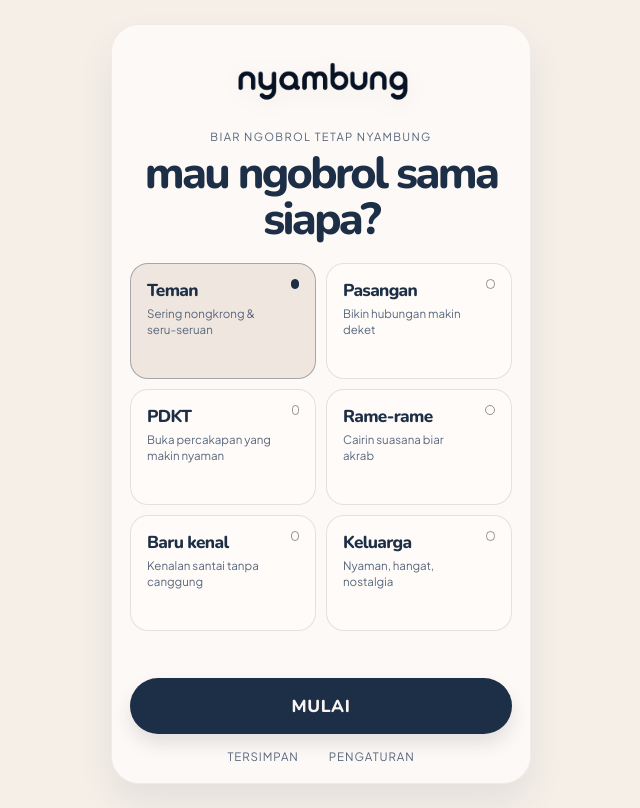
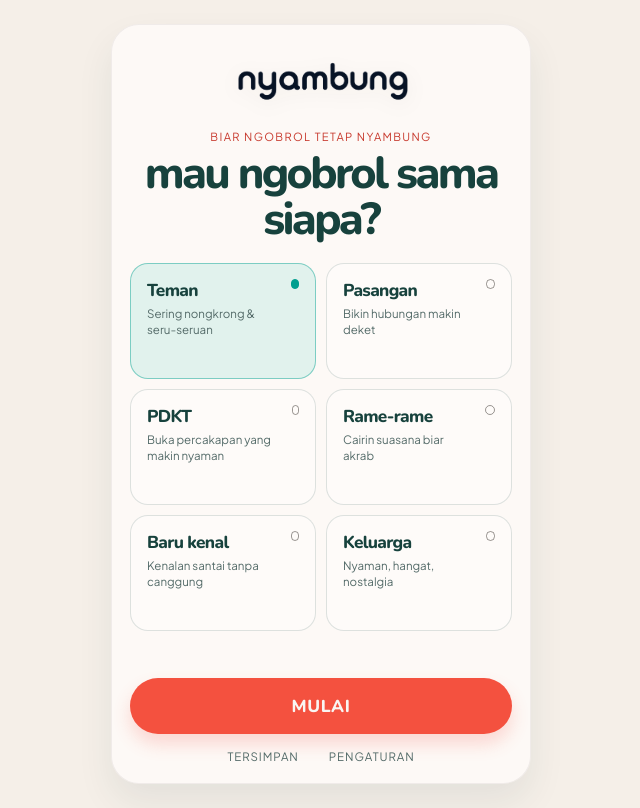
Before and after one commit to royhanmh/nyambung, a React (Vite) app: page / in a window 1280 px wide. Shown: the whole page, without its empty margins (319-959 px from the left). Built offline with nearby package versions, Linux system fonts and the light colour scheme.

Commit message:
Refactor color variables and update button styles for improved UI consistency

```diff
--- a/src/styles.css
+++ b/src/styles.css
@@ -5,10 +5,15 @@
   --bg: #f5efe8;
   --panel: #fffdfb;
   --panel-strong: #efe6df;
-  --ink: #1d2f46;
-  --muted: #58677d;
-  --line: rgba(29, 47, 70, 0.12);
-  --shadow: 0 18px 36px rgba(29, 47, 70, 0.08);
+  --ink: #17423d;
+  --muted: #536a68;
+  --line: rgba(23, 66, 61, 0.14);
+  --orange: #f4513f;
+  --orange-dark: #c83c30;
+  --green: #009f8f;
+  --green-dark: #00796f;
+  --green-soft: #e1f2ed;
+  --shadow: 0 18px 36px rgba(23, 66, 61, 0.08);
   --font-display: "Nunito", "Arial Rounded MT Bold", "Segoe UI", sans-serif;
   --font-body: "Plus Jakarta Sans", "Segoe UI", sans-serif;
 }
@@ -79,7 +84,7 @@
 
 .eyebrow {
   margin: 0 0 8px;
-  color: var(--muted);
+  color: var(--orange-dark);
   font-size: 0.7rem;
   letter-spacing: 0.12em;
   text-transform: uppercase;
@@ -117,8 +122,8 @@
 }
 
 .option-card.is-active {
-  background: var(--panel-strong);
-  border-color: rgba(29, 47, 70, 0.35);
+  background: var(--green-soft);
+  border-color: rgba(0, 159, 143, 0.45);
 }
 
 .option-copy {
@@ -150,8 +155,8 @@
 }
 
 .dot.show {
-  background: var(--ink);
-  border-color: var(--ink);
+  background: var(--green);
+  border-color: var(--green);
 }
 
 .section-block {
@@ -193,8 +198,8 @@
 
 .segment.is-active,
 .chip.is-active {
-  background: var(--panel-strong);
-  border-color: rgba(29, 47, 70, 0.35);
+  background: var(--green-soft);
+  border-color: rgba(0, 159, 143, 0.45);
 }
 
 .chip-list {
@@ -210,7 +215,7 @@
 
 .depth-slider {
   width: 100%;
-  accent-color: var(--ink);
+  accent-color: var(--green);
 }
 
 .depth-readout {
@@ -236,15 +241,20 @@
 }
 
 .primary-button {
-  background: var(--ink);
+  background: var(--orange);
   color: #f9f5f2;
-  box-shadow: 0 10px 18px rgba(29, 47, 70, 0.12);
+  box-shadow: 0 10px 18px rgba(244, 81, 63, 0.2);
+}
+
+.primary-button:hover,
+.primary-button:focus-visible {
+  background: var(--orange-dark);
 }
 
 .ghost-button {
   background: rgba(255, 255, 255, 0.45);
   border: 1px solid var(--line);
-  color: var(--ink);
+  color: var(--green-dark);
 }
 
 .setup-actions {
@@ -285,8 +295,8 @@
   margin-top: 14px;
   padding: 10px 12px;
   border-radius: 12px;
-  background: var(--panel-strong);
-  border: 1px solid var(--line);
+  background: var(--green-soft);
+  border: 1px solid rgba(0, 159, 143, 0.18);
   color: var(--ink);
   font-size: 0.78rem;
   line-height: 1.5;
@@ -322,10 +332,10 @@
 
 .secondary-button {
   min-height: 52px;
-  border: 1px solid var(--line);
+  border: 1px solid rgba(0, 159, 143, 0.32);
   border-radius: 14px;
-  background: rgba(255, 255, 255, 0.45);
-  color: var(--ink);
+  background: var(--green-soft);
+  color: var(--green-dark);
   font-family: var(--font-display);
   font-weight: 800;
 }
@@ -401,7 +411,7 @@
 }
 
 .report-button.primary {
-  background: var(--ink);
+  background: var(--orange);
   color: #f9f5f2;
 }
 
```
